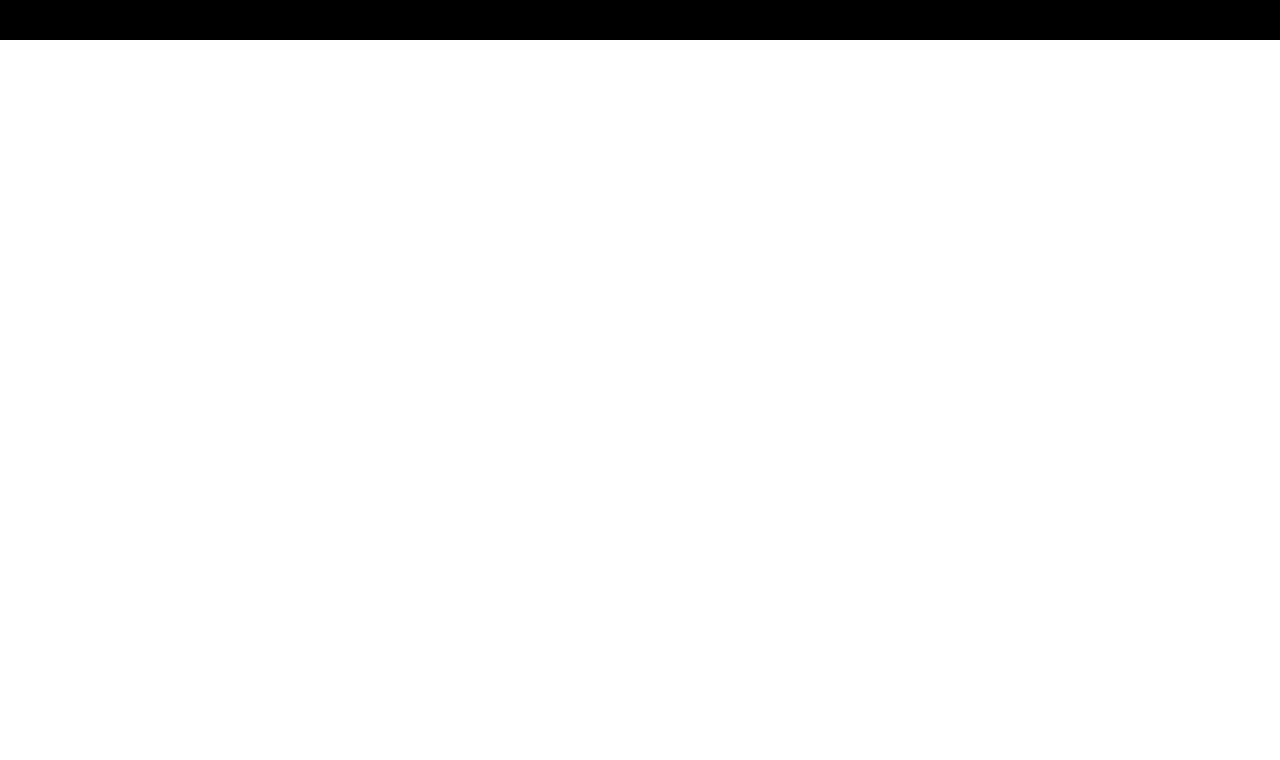
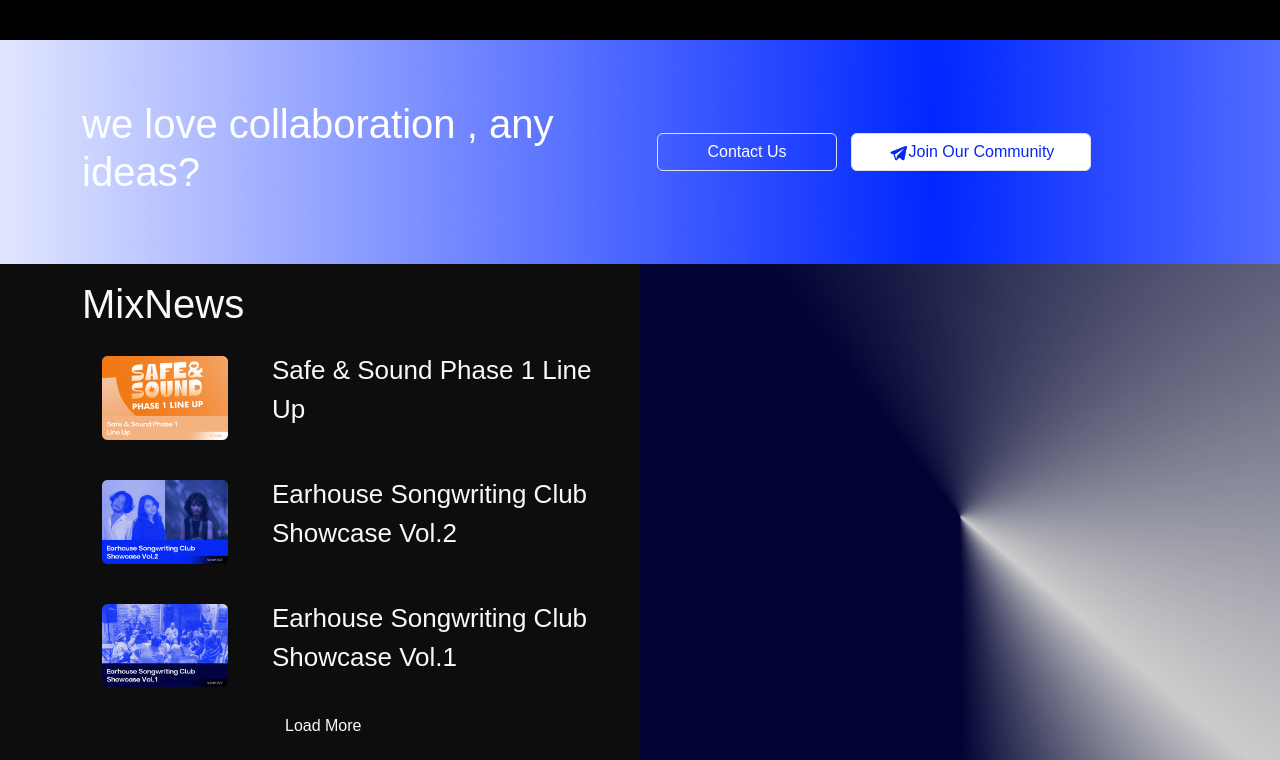
Before and after one commit to anggario21/mixture-landing, a website: page index.html in a window 1280 px wide. Shown: the part 1313-2073 px from the top of the page. Before the commit the page ends 1353 px from the top, so only its background shows below. Drawn offline with nearby package versions, Linux system fonts and the light colour scheme.

Commit message:
collab section & mix news section

```diff
--- a/index.html
+++ b/index.html
@@ -36,7 +36,7 @@
             <h2 class="fw-light mt-4">Karena semua gampang</h2>
             <h2 class="fw-light">manggung kalo #samamixture</h2>
           </div>
-          <div class="col-4 mx-auto msg-image">
+          <div class="col-4 mx-auto mt-auto mb-auto msg-image">
             <img src="img/msg-image.png" alt="msg-image" />
           </div>
         </div>
@@ -49,7 +49,7 @@
         </div>
         <div class="row">
           <div class="col-2 mt-auto mb-auto text-center">
-            <a href="#" class="btn btn-dark align-middle">Explore Gigs</a>
+            <a href="#" class="btn btn-dark align-middle">Active Gigs</a>
           </div>
           <div class="col-8">
             <div class="row">
@@ -195,7 +195,58 @@
               </div>
             </div>
           </div>
-          <div class="col-2 mt-auto mb-auto text-center"><a href="#" class="btn btn-dark border align-middle">Explore Gigs</a></div>
+          <div class="col-2 mt-auto mb-auto text-center"><a href="#" class="btn btn-dark border align-middle">Explore More</a></div>
+        </div>
+      </div>
+    </div>
+    <div class="collab-wrapper">
+      <div class="container">
+        <div class="row">
+          <div class="col-6">
+            <h1>we love collaboration , any ideas?</h1>
+          </div>
+          <div class="col-6 mt-auto mb-auto">
+            <a href="#" class="btn border align-middle contact-btn">Contact Us</a>
+            <a href="#" class="btn border align-middle tele-btn"> <img src="./img/tele-icon.png" alt="tele" />Join Our Community</a>
+          </div>
+        </div>
+      </div>
+    </div>
+    <div class="news-wrapper">
+      <div class="container">
+        <div class="row">
+          <div class="col-6 text-light mix-news">
+            <h1 class="mt-3">MixNews</h1>
+            <div class="row">
+              <div class="col-4">
+                <img src="./img/news-1.png" alt="" />
+              </div>
+              <div class="col-8 mt-auto mb-auto">
+                <p class="text-light">Safe & Sound Phase 1 Line Up</p>
+              </div>
+            </div>
+            <div class="row">
+              <div class="col-4">
+                <img src="./img/news-2.png" alt="" />
+              </div>
+              <div class="col-8 mt-auto mb-auto">
+                <p class="text-light">Earhouse Songwriting Club Showcase Vol.2</p>
+              </div>
+            </div>
+            <div class="row">
+              <div class="col-4">
+                <img src="./img/news-3.png" alt="" />
+              </div>
+              <div class="col-8 mt-auto mb-auto">
+                <p class="text-light">Earhouse Songwriting Club Showcase Vol.1</p>
+              </div>
+            </div>
+            <div class="row ">
+              <div class="col-4 ms-auto me-auto">
+                <a href="#" class="btn text-light load-btn">Load More</a>
+              </div>
+            </div>
+          <div class="col-6 brand-div"></div>
         </div>
       </div>
     </div>
--- a/stylesheet.css
+++ b/stylesheet.css
@@ -117,3 +117,53 @@ header li {
   width: 100%;
   color: #0528f2;
 }
+
+.collab-wrapper {
+  background-image: url(./img/collab\ bg.png);
+  background-size: cover;
+}
+
+.collab-wrapper h1 {
+  color: white;
+  font-size: 40px;
+  padding: 60px 0px;
+}
+
+.contact-btn {
+  width: 180px;
+  color: white;
+  margin: 0px 5px;
+}
+.tele-btn {
+  width: 240px;
+  background-color: white;
+  color: #0528f2;
+  margin: 0px 5px;
+}
+.tele-btn img {
+  width: 20px;
+}
+
+.news-wrapper {
+  background-image: url(./img/news-bg.png);
+  background-size: cover;
+}
+.mix-news {
+  background-color: #0d0d0d;
+  padding-left: 100;
+}
+.mix-news img {
+  padding: 20px;
+  width: 100%;
+}
+.mix-news p {
+  font-size: 26px;
+}
+
+.load-btn {
+  margin-bottom: 15px;
+}
+
+.brand-div {
+  color: white;
+}
```
Also changed, not shown: img/collab bg.png (added), img/news-1.png (added), img/news-2.png (added), img/news-3.png (added), img/news-bg.png (added), img/tele-icon.png (added).
